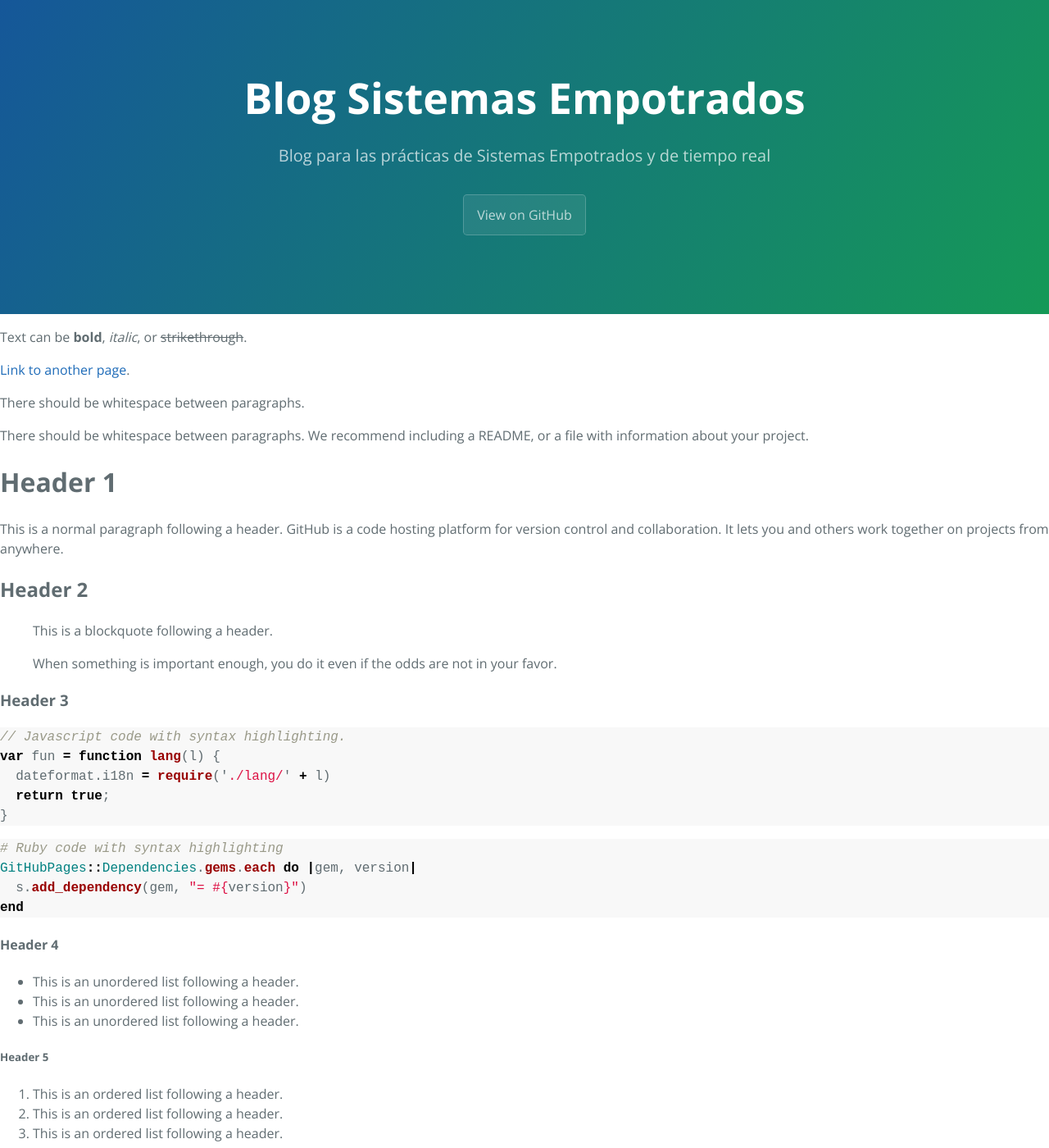
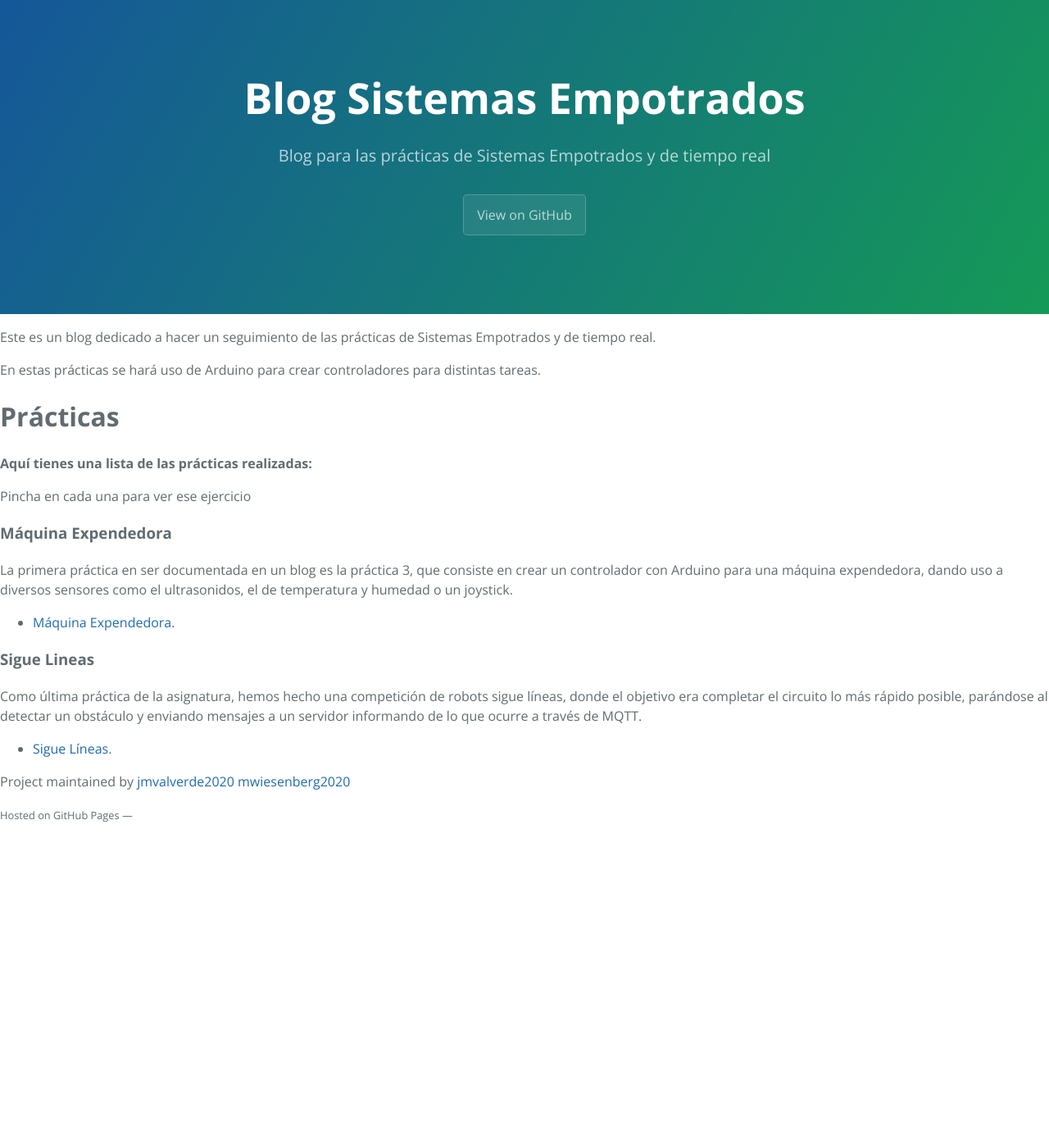
Before and after one commit to jmvalverde2020/blog_empotrados, a Jekyll site: the page built from index.md, in a window 1280 px wide and 1400 px high. Shown: the whole window at 82% size. Built offline with Jekyll 4.4.1, drawn with Linux system fonts in a browser that asks for light colours; some of the changed text lies outside the part shown.

Commit message:
Update index.md

````diff
--- a/index.md
+++ b/index.md
@@ -2,122 +2,24 @@
 layout: default
 ---
 
-Text can be **bold**, _italic_, or ~~strikethrough~~.
+Este es un blog dedicado a hacer un seguimiento de las prácticas de Sistemas Empotrados y de tiempo real.
 
-[Link to another page](./another-page.html).
+En estas prácticas se hará uso de Arduino para crear controladores para distintas tareas.
 
-There should be whitespace between paragraphs.
+# Prácticas
 
-There should be whitespace between paragraphs. We recommend including a README, or a file with information about your project.
+**Aquí tienes una lista de las prácticas realizadas:**
 
-# Header 1
+Pincha en cada una para ver ese ejercicio
 
-This is a normal paragraph following a header. GitHub is a code hosting platform for version control and collaboration. It lets you and others work together on projects from anywhere.
+### Máquina Expendedora
 
-## Header 2
+La primera práctica en ser documentada en un blog es la práctica 3, que consiste en crear un controlador con Arduino para una máquina expendedora, dando uso a diversos sensores como el ultrasonidos, el de temperatura y humedad o un joystick.
 
-> This is a blockquote following a header.
->
-> When something is important enough, you do it even if the odds are not in your favor.
+* [Máquina Expendedora](./P1/maquina_expendedora.md).
 
-### Header 3
+### Sigue Lineas
 
-```js
-// Javascript code with syntax highlighting.
-var fun = function lang(l) {
-  dateformat.i18n = require('./lang/' + l)
-  return true;
-}
-```
+Como última práctica de la asignatura, hemos hecho una competición de robots sigue líneas, donde el objetivo era completar el circuito lo más rápido posible, parándose al detectar un obstáculo y enviando mensajes a un servidor informando de lo que ocurre a través de MQTT.
 
-```ruby
-# Ruby code with syntax highlighting
-GitHubPages::Dependencies.gems.each do |gem, version|
-  s.add_dependency(gem, "= #{version}")
-end
-```
-
-#### Header 4
-
-*   This is an unordered list following a header.
-*   This is an unordered list following a header.
-*   This is an unordered list following a header.
-
-##### Header 5
-
-1.  This is an ordered list following a header.
-2.  This is an ordered list following a header.
-3.  This is an ordered list following a header.
-
-###### Header 6
-
-| head1        | head two          | three |
-|:-------------|:------------------|:------|
-| ok           | good swedish fish | nice  |
-| out of stock | good and plenty   | nice  |
-| ok           | good `oreos`      | hmm   |
-| ok           | good `zoute` drop | yumm  |
-
-### There's a horizontal rule below this.
-
-* * *
-
-### Here is an unordered list:
-
-*   Item foo
-*   Item bar
-*   Item baz
-*   Item zip
-
-### And an ordered list:
-
-1.  Item one
-1.  Item two
-1.  Item three
-1.  Item four
-
-### And a nested list:
-
-- level 1 item
-  - level 2 item
-  - level 2 item
-    - level 3 item
-    - level 3 item
-- level 1 item
-  - level 2 item
-  - level 2 item
-  - level 2 item
-- level 1 item
-  - level 2 item
-  - level 2 item
-- level 1 item
-
-### Small image
-
-![Octocat](https://github.githubassets.com/images/icons/emoji/octocat.png)
-
-### Large image
-
-![Branching](https://guides.github.com/activities/hello-world/branching.png)
-
-
-### Definition lists can be used with HTML syntax.
-
-<dl>
-<dt>Name</dt>
-<dd>Godzilla</dd>
-<dt>Born</dt>
-<dd>1952</dd>
-<dt>Birthplace</dt>
-<dd>Japan</dd>
-<dt>Color</dt>
-<dd>Green</dd>
-</dl>
-
-```
-Long, single-line code blocks should not wrap. They should horizontally scroll if they are too long. This line should be long enough to demonstrate this.
-```
-
-```
-The final element.
-```
+* [Sigue Líneas](./P2/followline.md).
````
